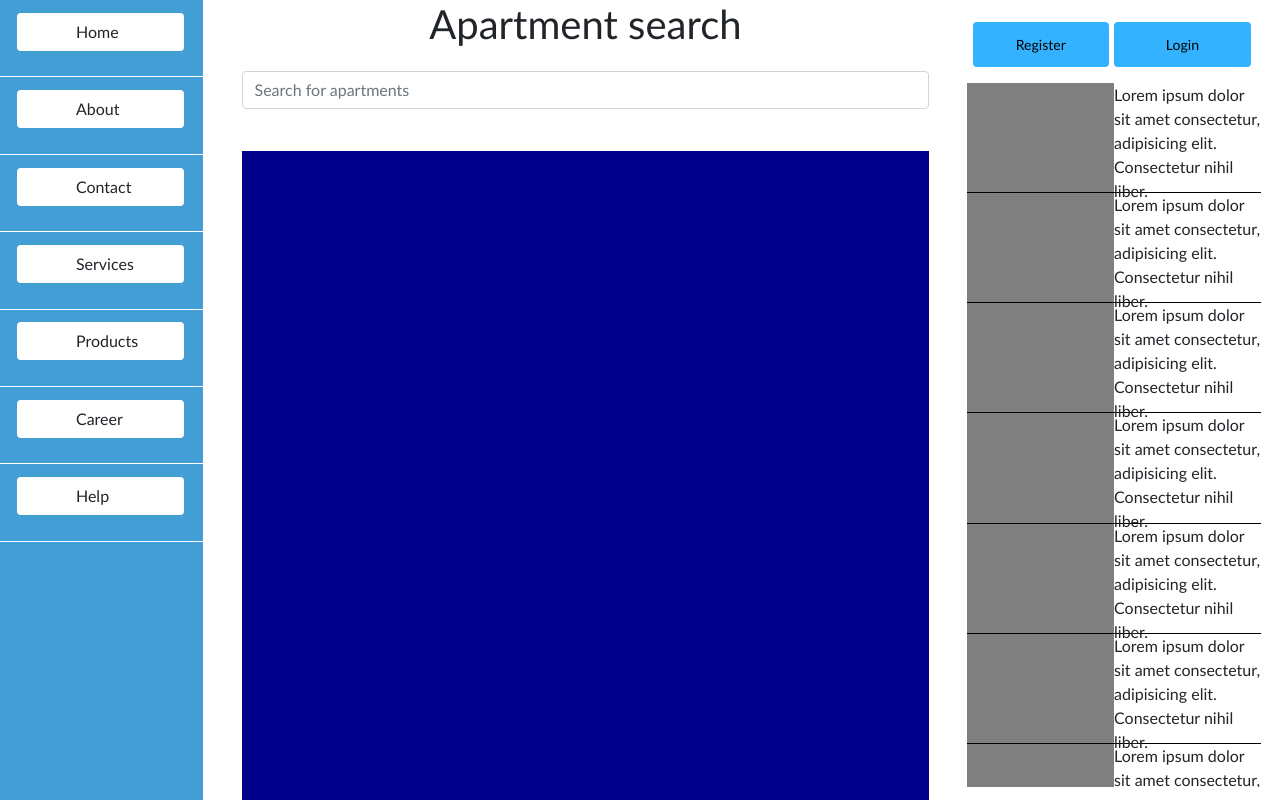
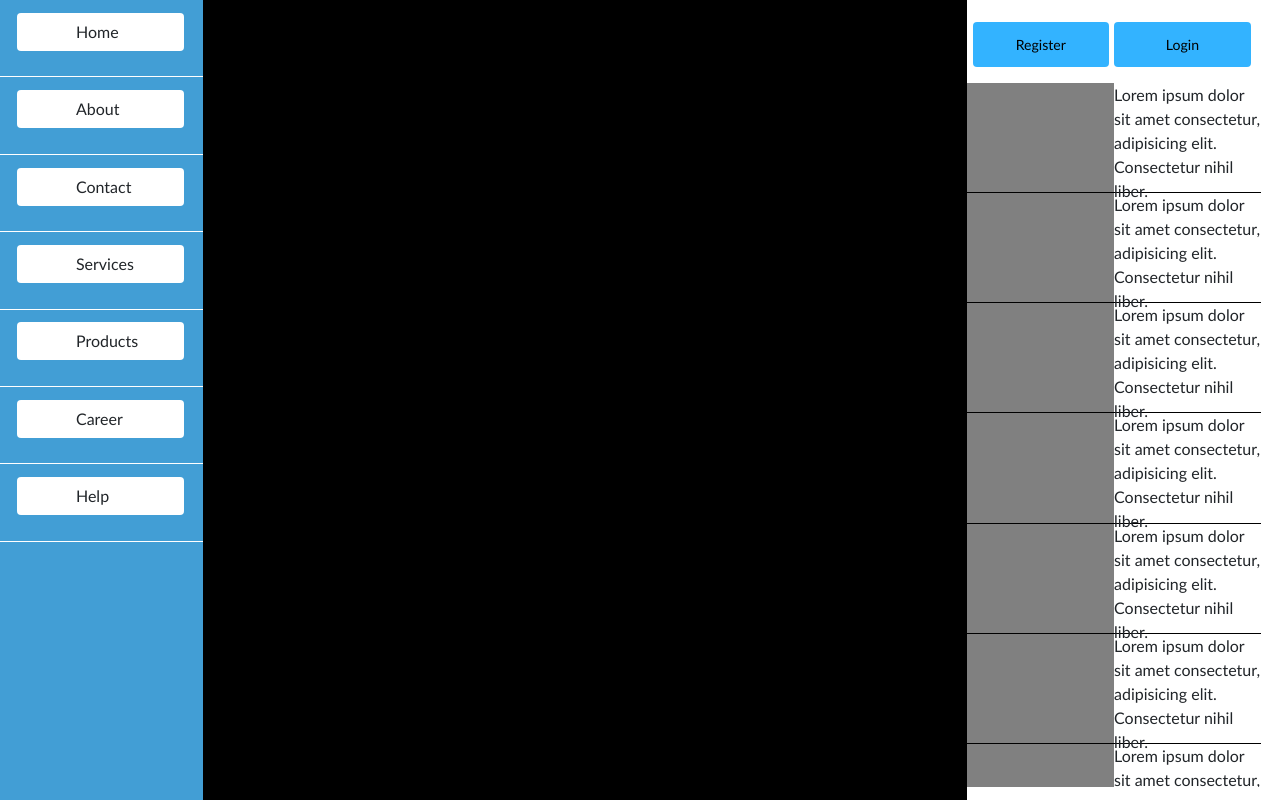
Before and after one commit to iVictor-Git/capstone-front, a React (Create React App) app: page / in a window 1280 px wide. Built offline with nearby package versions, Linux system fonts and the light colour scheme.

Commit message:
Create profile container

```diff
--- a/src/components/Body/Body.js
+++ b/src/components/Body/Body.js
@@ -4,7 +4,8 @@ import './Body.css';
 // import Register from '../Register/Register';
 // import Login from '../Login/Login';
 // import Chat from '../Chat/Chat';
-import ApartmentFinder from '../ApartmentFinder/ApartmentFinder';
+// import ApartmentFinder from '../ApartmentFinder/ApartmentFinder';
+import Profile from '../Profile/Profile';
 
 class Body extends Component {
     constructor(props) {
@@ -23,14 +24,15 @@ class Body extends Component {
     }
 
     render() {
-        const { handleSignIn } = this;
+        // const { handleSignIn } = this;
         return (
             <div className='body-container col-7'>
                 {/* <Home />
                 <Register onSignIn={handleSignIn} /> */}
                 {/* <Login onSignIn={handleSignIn} />
                 <Chat user={this.props.user}/> */}
-                <ApartmentFinder />
+                {/* <ApartmentFinder /> */}
+                <Profile user={this.props.user}/>
             </div>
         )
     }
--- /dev/null
+++ b/src/components/Profile/Profile.css
@@ -0,0 +1,4 @@
+.profile-component-container {
+    height: 100vh;
+    background-color: black;
+}
--- /dev/null
+++ b/src/components/Profile/Profile.js
@@ -0,0 +1,37 @@
+import React, { Component } from 'react';
+import './Profile.css';
+
+class Profile extends Component {
+    constructor(props) {
+        super(props);
+        this.state = {
+            user: {
+                basic: {
+                    id: '',
+                    first: '',
+                    last: ''
+                },
+                contact: {
+                    phone: {
+                        area: '',
+                        number: '',
+                    },
+                    social: []
+                },
+                account: {
+                    email: '',
+                }
+            }
+        }
+    }
+
+    render() {
+        return (
+            <div className='profile-component-container'>
+
+            </div>
+        )
+    }
+}
+
+export default Profile;
```
